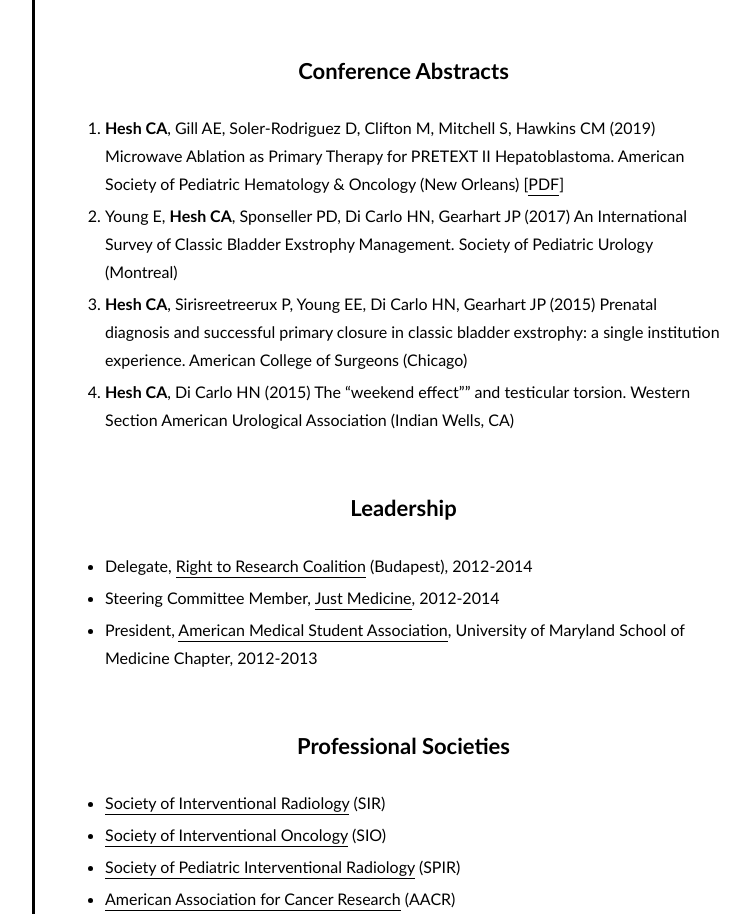
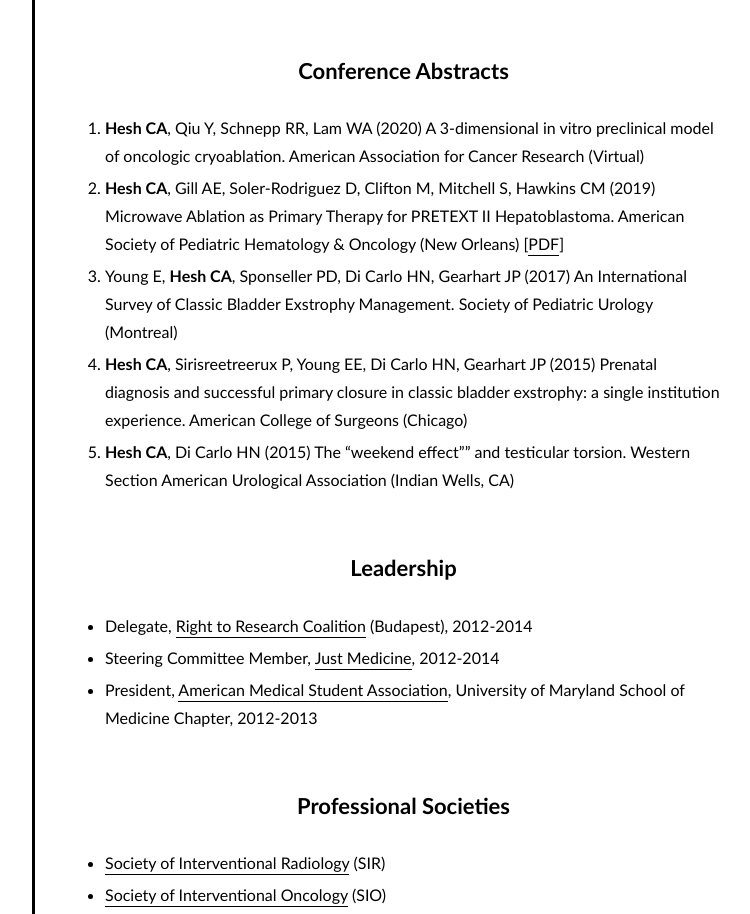
Before and after one commit to heshca/heshca.github.io, a plain HTML site: page cv/index.html in a window 1280 px wide. Shown: the part 2345-3259 px from the top of the page, without its empty margins (388-1138 px from the left). Drawn offline with nearby package versions, Linux system fonts and the light colour scheme; some packages are replaced by stand-ins of ours.

Commit message:
Added AACR abstract

```diff
--- a/cv/index.html
+++ b/cv/index.html
@@ -118,6 +118,7 @@
 </ol>
 <h2 id="conference-abstracts">Conference Abstracts</h2>
 <ol>
+<li><strong>Hesh CA</strong>, Qiu Y, Schnepp RR, Lam WA (2020) A 3-dimensional in vitro preclinical model of oncologic cryoablation. American Association for Cancer Research (Virtual)</li>
 <li><strong>Hesh CA</strong>, Gill AE, Soler-Rodriguez D, Clifton M, Mitchell S, Hawkins CM (2019) Microwave Ablation as Primary Therapy for PRETEXT II Hepatoblastoma. American Society of Pediatric Hematology &amp; Oncology (New Orleans) [<a href="/posters/2019_ASPHO.pdf">PDF</a>]</li>
 <li>Young E, <strong>Hesh CA</strong>, Sponseller PD, Di Carlo HN, Gearhart JP (2017) An International Survey of Classic Bladder Exstrophy Management. Society of Pediatric Urology (Montreal)</li>
 <li><strong>Hesh CA</strong>, Sirisreetreerux P, Young EE, Di Carlo HN, Gearhart JP (2015) Prenatal diagnosis and successful primary closure in classic bladder exstrophy: a single institution experience. American College of Surgeons (Chicago)</li>
```
